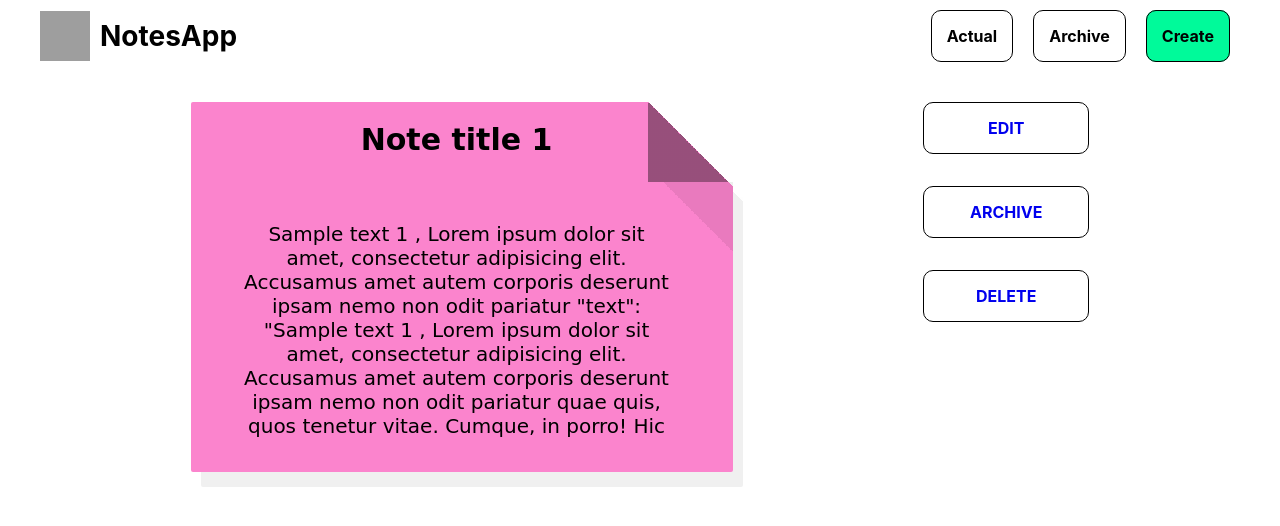
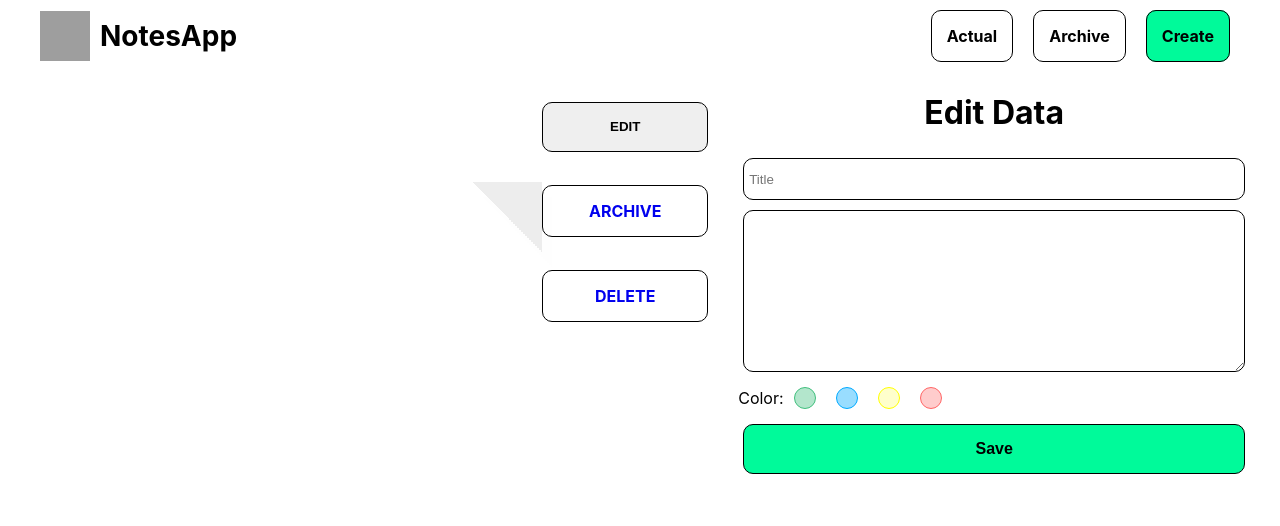
Before and after one commit to AyselHeydarova/React-Step-Project, a React (Create React App) app: page /notes/1 in a window 1280 px wide. Shown: the top 526 px of the page. Built offline with nearby package versions, Linux system fonts and the light colour scheme; no server answers; data requests are answered from the project's data file; grey boxes are pictures that could not be loaded; a web font is replaced by a local one.

Commit message:
edit btn functionality added

```diff
--- a/src/App.js
+++ b/src/App.js
@@ -32,8 +32,8 @@ class App extends Component {
                 <Route path={'/archive'} >
                     <Archive datas={this.state.all}/>
                 </Route>
-                <Route path={'/create'}>
-                    <Create/>
+                <Route path={'/create'} >
+                    <Create {...this.props}/>
                 </Route>
                 <Route path="/notes/:id" component={SingleNote}/>
             </>
--- a/src/JSONserver/db.json
+++ /dev/null
@@ -1,77 +0,0 @@
-{
-  "notes": [
-    {
-      "isCompleted": false,
-      "place": "actual",
-      "title": "Note title 1",
-      "text": "Sample text 1 ,            Lorem ipsum dolor sit amet, consectetur adipisicing elit. Accusamus amet autem corporis deserunt ipsam nemo non odit pariatur       \"text\": \"Sample text 1 ,            Lorem ipsum dolor sit amet, consectetur adipisicing elit. Accusamus amet autem corporis deserunt ipsam nemo non odit pariatur quae quis, quos tenetur vitae. Cumque, in porro! Hic molestias quaerat voluptate.\\n\",\nquae quis, quos tenetur vitae. Cumque, in porro! Hic molestias quaerat voluptate.\n",
-      "color": "rgb(251, 132, 205)",
-      "id": 1
-    },
-    {
-      "isCompleted": false,
-      "place": "actual",
-      "title": "Note title 2",
-      "text": "Sample text 2",
-      "color": "rgb(255, 255, 128)",
-      "id": 2
-    },
-    {
-      "isCompleted": false,
-      "place": "actual",
-      "title": "Note title 3",
-      "text": "Sample text 3",
-      "color": "rgb(77, 195, 255)",
-      "id": 3
-    },
-    {
-      "isCompleted": false,
-      "title": "Note title 1",
-      "text": "Sample text 1",
-      "color": "rgb(251, 132, 205)",
-      "id": 4
-    },
-    {
-      "isCompleted": false,
-      "title": "Note title 2",
-      "text": "Sample text 2",
-      "color": "rgb(255, 255, 128)",
-      "id": 5
-    },
-    {
-      "isCompleted": false,
-      "title": "Note title 3",
-      "text": "Sample text 3",
-      "color": "rgb(64, 191, 125)",
-      "id": 6
-    },
-    {
-      "title": "Complete create component",
-      "text": "Post request\nsmth else",
-      "color": "rgb(64, 191, 125)",
-      "id": "326536-605f-cf8f-6eaa-52f0c1fad18",
-      "isCompleted": false
-    },
-    {
-      "title": "Step Project",
-      "text": "complete components",
-      "color": "rgb(77, 195, 255)",
-      "id": "28d0c6-276-a01a-41b-5404c335206",
-      "isCompleted": false
-    },
-    {
-      "title": "Hello",
-      "text": "Salam",
-      "color": "rgb(251, 132, 205)",
-      "id": "0e335-d6d5-5a02-dd3b-a03825c3ada3",
-      "isCompleted": false
-    },
-    {
-      "title": "Hello",
-      "text": "qwertytrewjsnam",
-      "color": "rgb(251, 132, 205)",
-      "id": "cea70a5-548b-0dd5-f780-505cd2f34c1c",
-      "isCompleted": false
-    }
-  ]
-}
--- a/src/components/Create/Create.js
+++ b/src/components/Create/Create.js
@@ -1,19 +1,21 @@
-import React, {useState} from 'react';
+import React, {useEffect, useState} from 'react';
 import uuid from 'react-uuid'
 import './Create.css';
 
 const Create = () => {
 
-    const [title, setTitle] = useState('');
-    const [text, setText] = useState('');
-    const [color, setColor] = useState('');
+    // Creating new note
+
+    const [newTitle, setTitle] = useState('');
+    const [newText, setText] = useState('');
+    const [newColor, setColor] = useState('');
     const id = uuid();
 
     const newNote = {
 
-        title: title,
-        text: text,
-        color: color,
+        title: newTitle,
+        text: newText,
+        color: newColor,
         id: id,
         isCompleted: false
 
@@ -31,7 +33,7 @@ const Create = () => {
     const submitHandler = (event) => {
         event.preventDefault();
 
-        fetch("http://localhost:3000/notes" || "http://localhost:3001/notes", {
+        fetch( "http://localhost:3001/notes", {
             method: 'POST',
             headers: {
                 'Content-Type': 'application/json',
@@ -71,7 +73,7 @@ const Create = () => {
                 Fill Data
             </h1>
 
-            <input className={'note-title'} type={'text'} placeholder={'Title'} onChange={getTitle}/>
+            <input className={'note-title'} type={'text'} placeholder={'Title'} onChange={getTitle}></input>
             <textarea className={'note-text'} id="" cols="30" rows="10" onChange={getText}></textarea>
 
             <div className={'colors-container'}>
--- a/src/components/SingleNote.js
+++ b/src/components/SingleNote.js
@@ -1,6 +1,6 @@
 import React, {useEffect, useState} from 'react';
 import './SingleNoteStyle.scss'
-import {Link} from "react-router-dom";
+import { Link} from "react-router-dom";
 const SingleNote = ({match}) => {
 
     const [note, setNote] = useState('');
@@ -9,9 +9,80 @@ const SingleNote = ({match}) => {
         fetch( `http://localhost:3001/notes?id=${match.params.id}`)
             .then(note=> note.json())
             .then(note => setNote(note[0]))
-        }, []);
+        }, [match]);
+
 
     const {title, text, color} = note;
+
+    // EDIT Form\\\\\\\\\\\\\\\\\\\\\\\\\\\
+
+    const [newTitle, setNewTitle] = useState(title);
+    const [newText, setNewText] = useState(text);
+    const [newColor, setNewColor] = useState(color);
+
+
+    const getTitle = (event) => {
+        setNewTitle(event.target.value)
+    };
+
+    const getText = (event) => {
+        setNewText(event.target.value);
+    };
+
+    const colorGreen = () => {
+        setNewColor('rgb(64, 191, 125)');
+    };
+
+    const colorBlue = () => {
+        setNewColor('rgb(77, 195, 255)');
+    };
+
+    const colorYellow = () => {
+        setNewColor('rgb(255, 255, 128)');
+    };
+
+    const colorRed = () => {
+        setNewColor('rgb(251, 132, 205)');
+    };
+
+    const editedData = {
+        title: newTitle,
+        text: newText,
+        color: newColor,
+    };
+   const saveSubmitHandler = () => {
+
+           fetch(`http://localhost:3001/notes/${match.params.id}`, {
+                   method: 'PATCH',
+                   headers: {
+                       'Content-Type': 'application/json',
+                   },
+                   body: JSON.stringify(editedData),
+               })
+                   .then((response) => response.json())
+                   .then((data) => console.log(data))
+   };
+
+    const editForm =
+    <form  onSubmit={saveSubmitHandler} className={'container'}>
+        <h1>
+            Edit Data
+        </h1>
+
+        <input className={'note-title'} type={'text'} placeholder={'Title'} defaultValue={title} onChange={getTitle} />
+        <textarea className={'note-text'} id="" cols="30" rows="10"  defaultValue={text} onChange={getText} ></textarea>
+
+        <div className={'colors-container'}>
+            <p>Color:</p>
+            <div className={'green circle'} onClick={colorGreen}></div>
+            <div className={'blue circle'} onClick={colorBlue}></div>
+            <div className={'yellow circle'} onClick={colorYellow}></div>
+            <div className={'red circle'} onClick={colorRed}></div>
+        </div>
+
+        <input className={'create-btn'} type={'submit'} value={'Save'}/>
+    </form>
+    ;
 
     return (
         <div className={"single-note-container"}>
@@ -24,10 +95,13 @@ const SingleNote = ({match}) => {
                 </div>
             </div>
             <div className={"buttons"}>
-                <Link className={"btn"} to={"/create"}>edit</Link>
+                <button className={"btn"}>edit</button>
+
                 <Link className={"btn"} to={"/"}>archive</Link>
                 <Link className={"btn"} to={"/"}>delete</Link>
             </div>
+
+            {editForm}
         </div>
     );
 };
```
